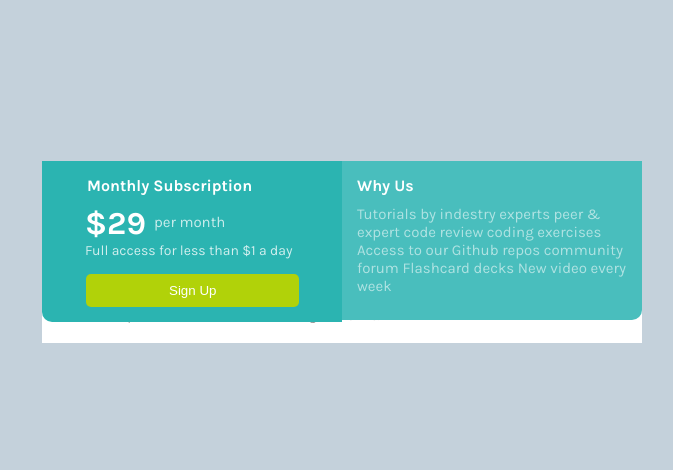
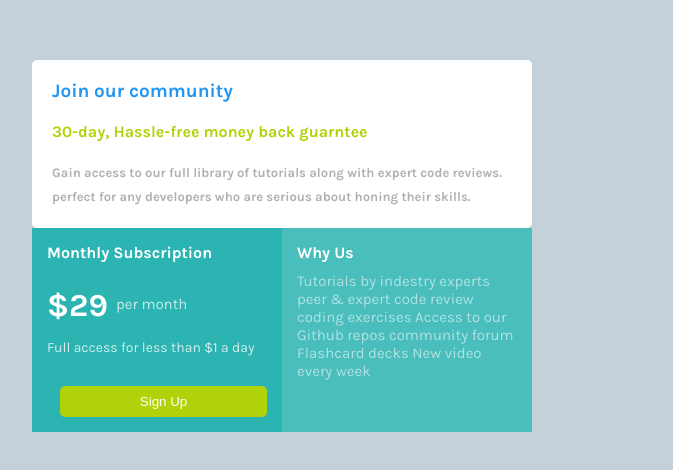
Before and after one commit to rasheedaldeb/templet-2, a plain HTML site: page index.html in a window 1280 px wide. Shown: the part 154-624 px from the top of the page, without its empty margins (358-1031 px from the left). Drawn offline with Linux system fonts and the light colour scheme.

Commit message:
importent change

```diff
--- a/CSS/main.css
+++ b/CSS/main.css
@@ -2,54 +2,83 @@
     margin: 0;
     padding: 0;
     box-sizing: border-box;
-}
-:root {
-    --main-margin: 20px 0 10px 40px;
 }
 body {
     font-family: 'Karla', sans-serif;
     background-color: #c4d1db;
     overflow:hidden ;
 }
+.wrapper {
+    width: 100%;
+    min-height: 100vh;
+    display: flex;
+    background-color: #c4d1db;
+    justify-content: center;
+    align-items: center;
+}
+@media (max-width:767px) {
+    .wrapper {
+        height: 92.2vh !important;
+    }
+}
 .main-container {
-    height: 115vh;
+    width: 500px;
+}
+@media (max-width:767px) {
+    .main-container {
+        width: 90%;
+    }
+}
+.main-container .first-container {
+    background: white;
+    padding: 20px;
+    border-radius: 5px;
     display: flex;
     flex-direction: column;
-    justify-content: center;
-    align-items: center;
-    width: 373px;
-}
-.main-container .first-container {
-    display: flex;
-    flex-direction: column;
-    text-align: start;
-    background-color: white;
-    border-top-left-radius: 10px;
-    border-top-right-radius: 10px;
-    justify-content: center;
-    align-items: center;
-    width: 250px;
-    padding: 15px;
+    gap: 20px;
 }
 .first-container h3 {
     color: #2196F3;
-    margin-bottom: 10px;
-    margin-left: -38px;
+    font-weight: 800;
+    font-size: 19px;
 }
 .first-container h4 {
     color: #b1d209;
+    font-weight: 600;
+    font-size: 16px
 }
 .first-container p {
-    font-size: 12px;
-    color: #00000082;
-    margin-top: 10px;
+    font-size: 13px;
+    color: #b1b1b1;
     line-height: 1.8;
+    font-weight: 700
+}
+.offers {
+    display: flex;
+    /* gap: 10px; */
+    border-bottom-left-radius: 5px;
+    border-bottom-right-radius: 5px;
+    color: white;
+}
+@media (max-width:767px ) {
+    .offers {
+        flex-direction: column;
+    }
 }
 .main-container .second-container {
-    width: 250px;
+    padding: 20px;
+    width: 50%;
+    gap: 15px;
+    display: flex;
+    flex-direction: column;
     background-color: #2BB4B1;
     color: white;
     padding: 15px;
+}
+@media (max-width:767px) {
+    .second-container {
+        width: 100% !important;
+    }
 }
 .second-container .price {
     display: inline-flex;
@@ -74,74 +103,20 @@ body {
     margin-left: 13px;
 }
 .main-container .third-container {
+    display: flex;
+    flex-direction: column;
     background-color: #49BEBD;
-    width: 250px;
+   width: 50%;
     color: white;
     padding: 15px;
-    border-bottom-left-radius: 10px;
-    border-bottom-right-radius: 10px;
+}
+@media (max-width:767px) {
+    .third-container {
+        width: 100% !important;
+    }
 }
 .third-container p {
     margin-top: 10px;
     font-size: 15px;
     color: #ffffff8f;
 }
-@media (max-width: 767px) {
-    .main-container {
-        height: 565px;
-        position: absolute;
-        left: 20px;;
-    }
-}
-@media (min-width:768px) {
-    .main-container {
-        width: 1000px;
-        width: 1000px;
-        position: relative;
-        left: 200px;
-        bottom: 40px;
-    }
-    .main-container .first-container {
-        width: 60%;
-        text-align: start;
-        position: absolute;
-        bottom: 383px;
-    }
-    .first-container h3 {
-        margin-left: -316px;
-    }
-    .first-container h4 {
-        margin-left: -187px;
-    }
-    .first-container p {
-        margin-left: 35px;
-    }
-    .main-container .second-container {
-        width: 300px;
-        position: absolute;
-        top: 355px;
-        left: 200px;
-        border-bottom-left-radius: 10px;
-    }
-    .second-container h4 {
-        margin-left: 30px;
-    }
-    .second-container .price {
-        margin-left: 28px;
-    }
-    .second-container p {
-        margin-left: 28px;
-    }
-    .second-container input {
-        margin-left: 29px;
-        padding: 9px 83px;
-    }
-    .main-container .third-container {
-        position: absolute;
-        width: 300px;
-        height: 159px;
-        left: 500px;
-        top: 355px;
-        border-bottom-left-radius: 0;
-    }
-}
--- a/index.html
+++ b/index.html
@@ -10,15 +10,17 @@
     <title>Templet 2</title>
 </head>
 <body>
+ <div class="wrapper">
     <div class="main-container">
-        <div class=" container   first-container">
+        <div class="  first-container">
             <h3>Join our community</h3>
             <h4>30-day, Hassle-free money back guarntee</h4>
             <p>Gain access to our full library of tutorials along with expert code reviews.
                 perfect for any developers who are serious about honing their skills.
             </p>
         </div>
-        <div class=" container    second-container">
+        <div class="offers">
+            <div class="  second-container">
                 <h4>Monthly Subscription</h4>
               <div class="price">
                 <h1>$29 </h1>
@@ -27,7 +29,7 @@
                 <p>Full access for less than $1 a day</p>
                 <input type="button" value="Sign Up">
             </div>
-        <div class=" container    third-container">
+            <div class="  third-container">
                 <h4>Why Us</h4>
                 <p>Tutorials by indestry experts peer & expert code review coding exercises
                     Access to our Github repos community forum
@@ -35,5 +37,7 @@
                 </p>
             </div>
         </div>
+    </div>
+ </div>
 </body>
 </html>
```
Lines whose indentation alone changed are shown as unchanged.
